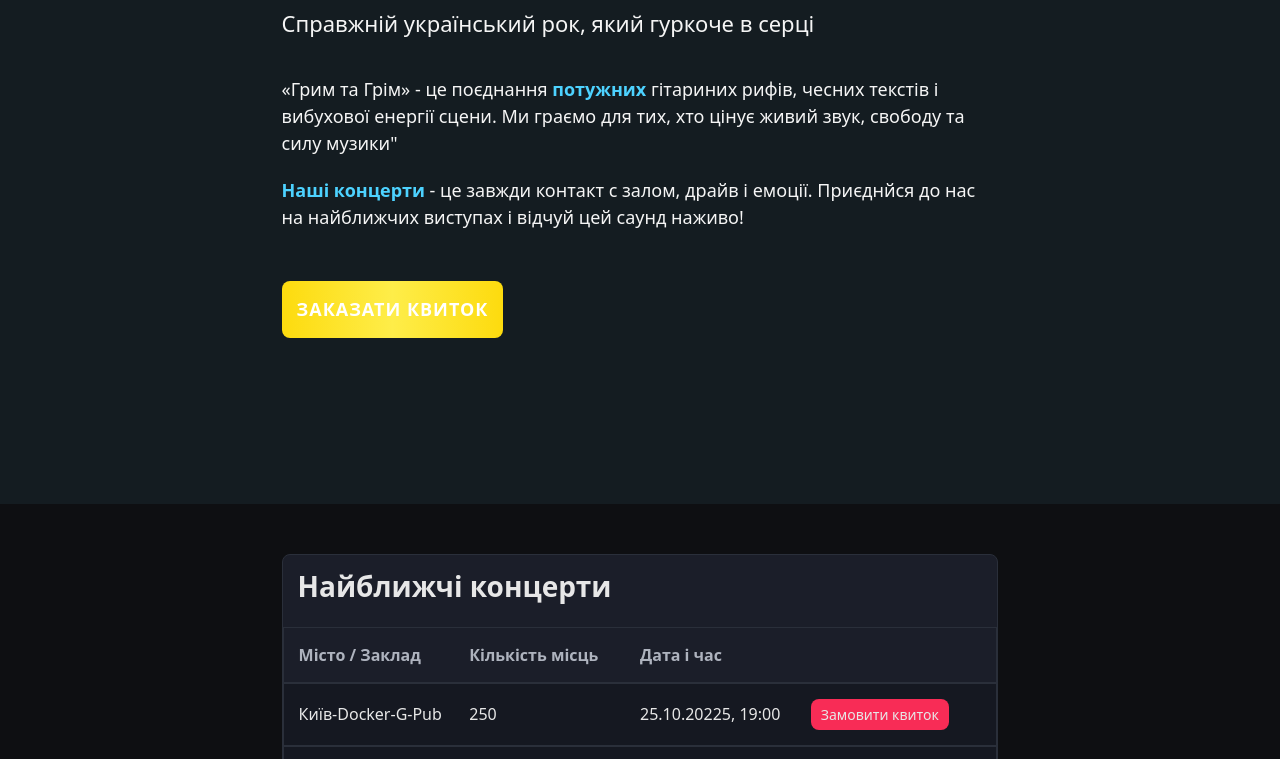
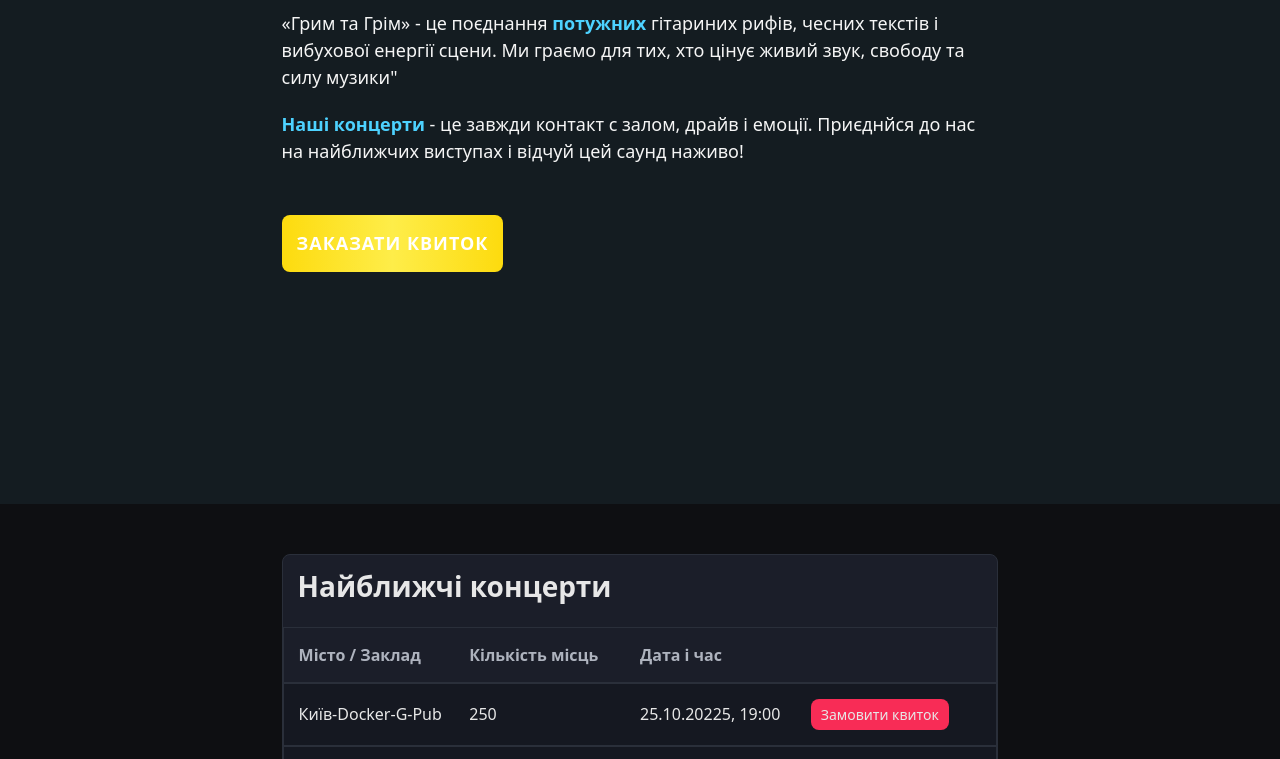
Before and after one commit to DenisFGit/lotoplay_test, a website: page src/index.html in a window 1280 px wide. Shown: the part 361-1120 px from the top of the page. Drawn offline with Linux system fonts and the light colour scheme.

Commit message:
correct promo CLS

```diff
--- a/src/index.html
+++ b/src/index.html
@@ -21,8 +21,8 @@
             min-height: 100vh;
             padding: 100px 0 100px;
             background-color: #141C21;
-            display: flex;
-            align-items: center;
+            /* display: flex;
+            align-items: center; */
         }
 
         .promo__title {
--- a/src/sass/blocks/_promo.scss
+++ b/src/sass/blocks/_promo.scss
@@ -1,7 +1,7 @@
 .promo {
     position: relative;
     padding: 150px 0 100px 0;
-    min-height: 100vh;
+    // min-height: 100vh;
     // background: url('../img/bg-2.jpg') no-repeat 50% / cover;
     // background-image: linear-gradient(rgba(0, 0, 0, 0.5), rgba(0, 0, 0, 0.5), url('../img/bg-2.jpg') );
     // background: linear-gradient(rgba(0, 0, 0, 0.4), rgba(0, 0, 0, 0.4)),
```
Also changed, not shown: src/css/style.min.css.
